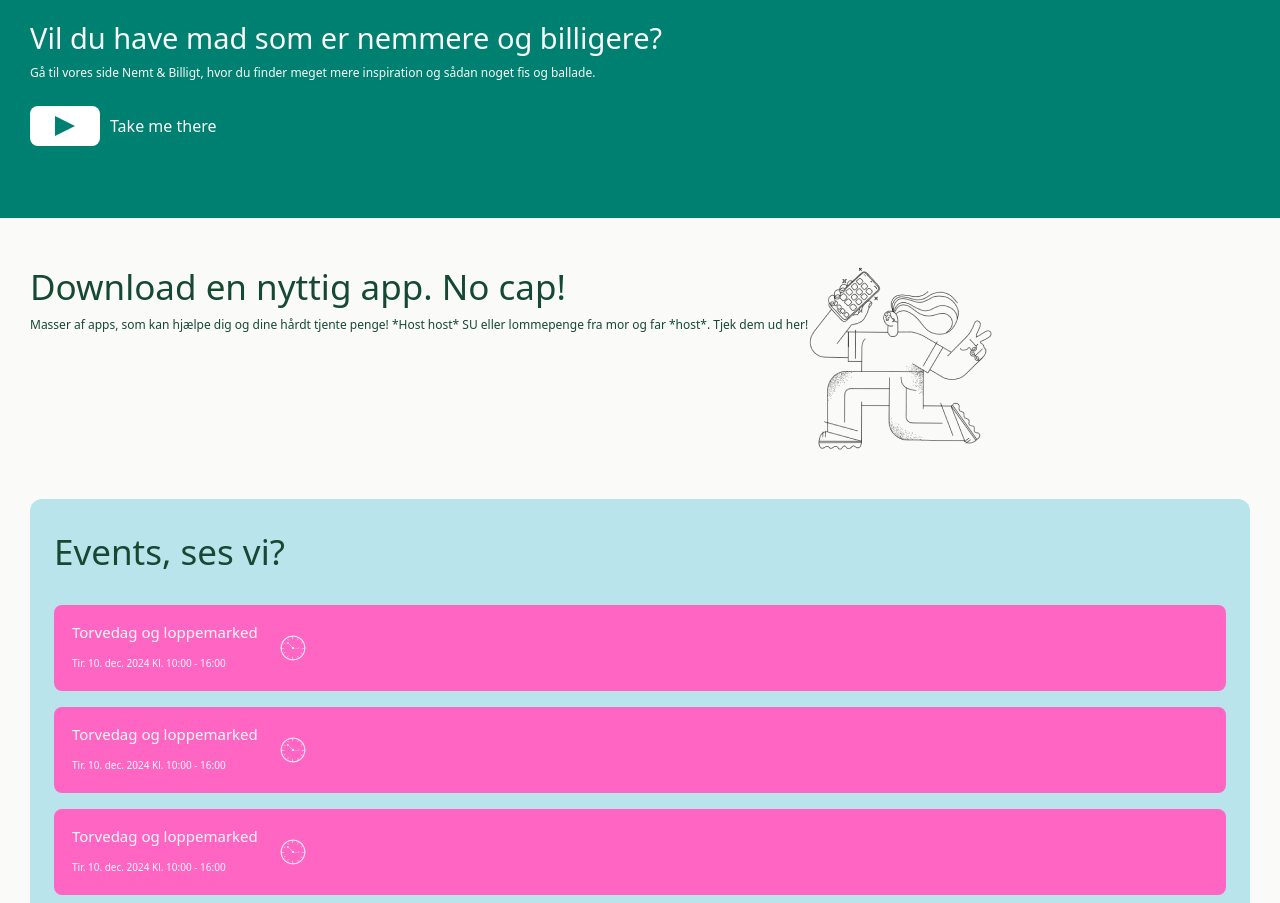
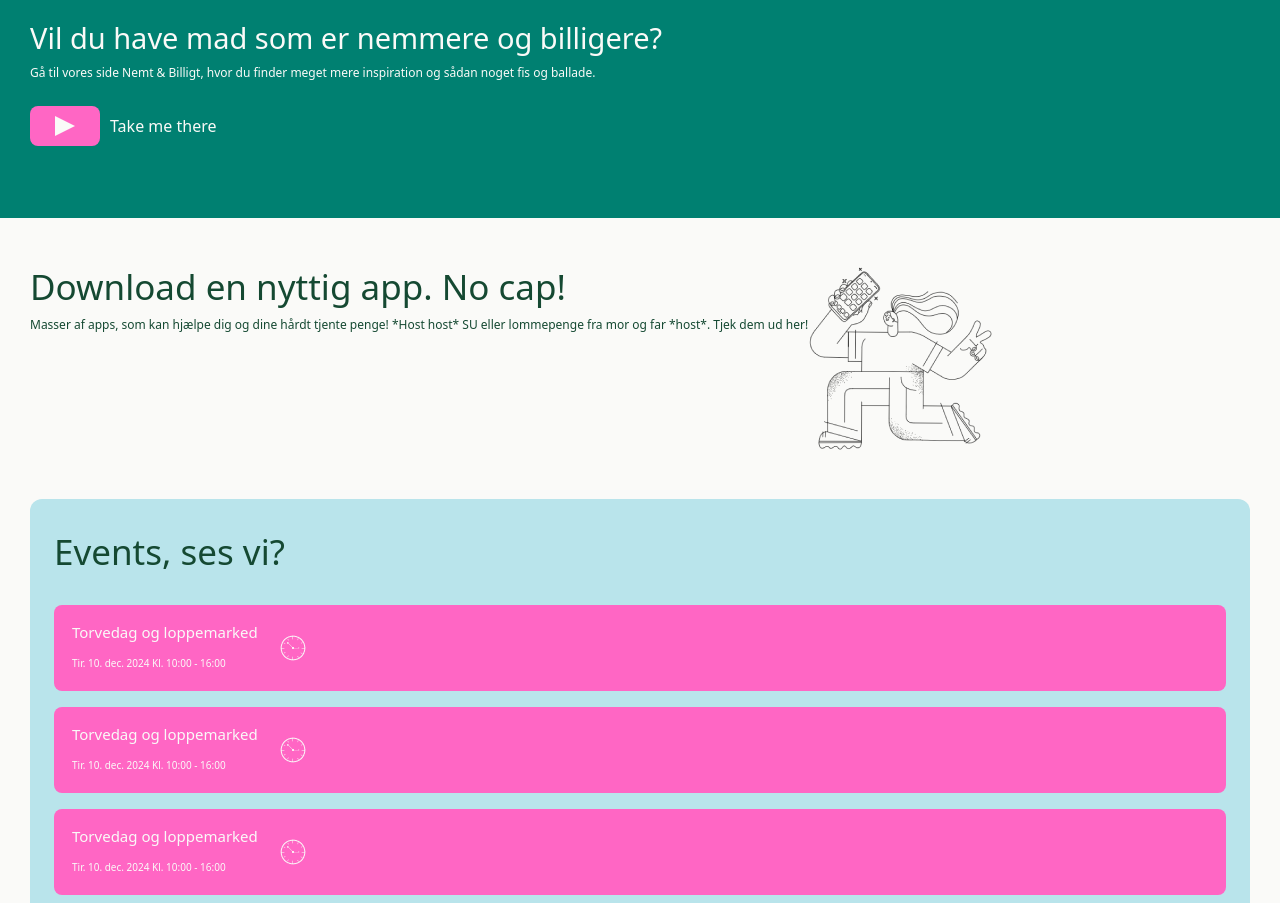
Before and after one commit to DanielCH5/eksamen2semester, a website: page index.html in a window 1280 px wide. Shown: the part 1102-2005 px from the top of the page. Drawn offline with nearby package versions, Linux system fonts and the light colour scheme; files that its build step writes are made by us from their sources.

Commit message:
cta ændring på landing page

```diff
--- a/css/styles.scss
+++ b/css/styles.scss
@@ -308,7 +308,7 @@ p {
 }
 
 .cta1 {
-	background-color: white;
+	background-color: #FF66C4;
 	padding: 10px 25px 10px 25px;
 	border-radius: 8px;
 	margin-right: 10px;
@@ -320,7 +320,7 @@ p {
 	height: 0;
 	border-top: 10px solid transparent;
 	border-bottom: 10px solid transparent;
-	border-left: 20px solid #008071;
+	border-left: 20px solid #FAFAF8;
 }
 
 .nyttigapp {
```
